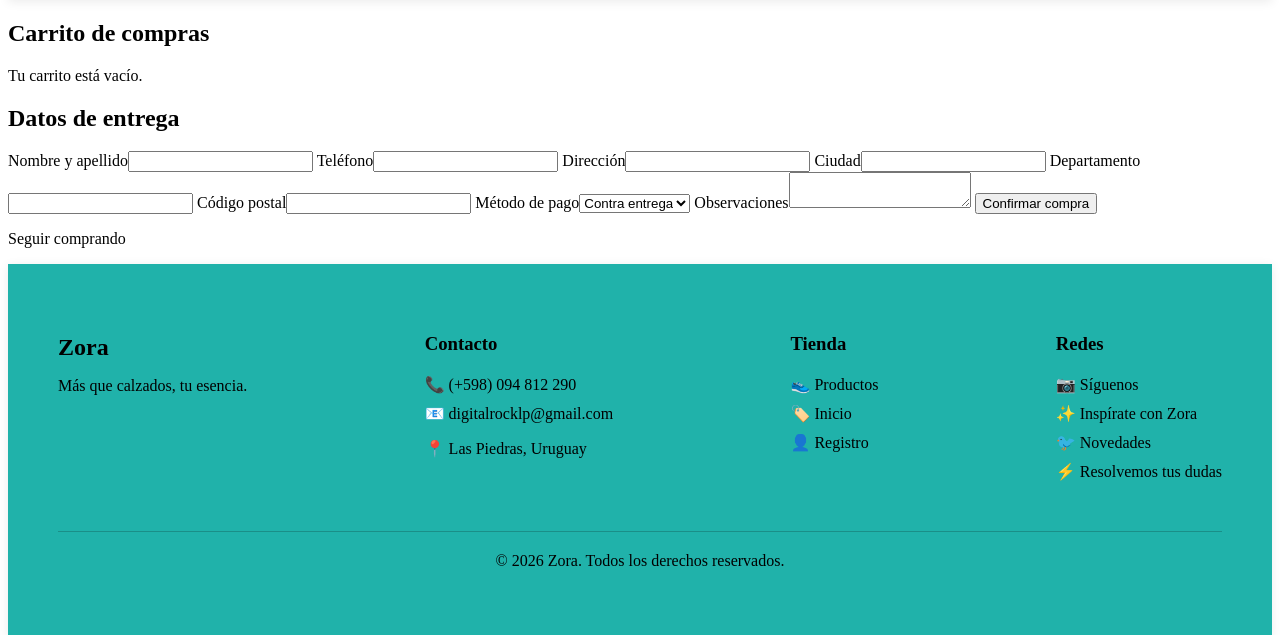
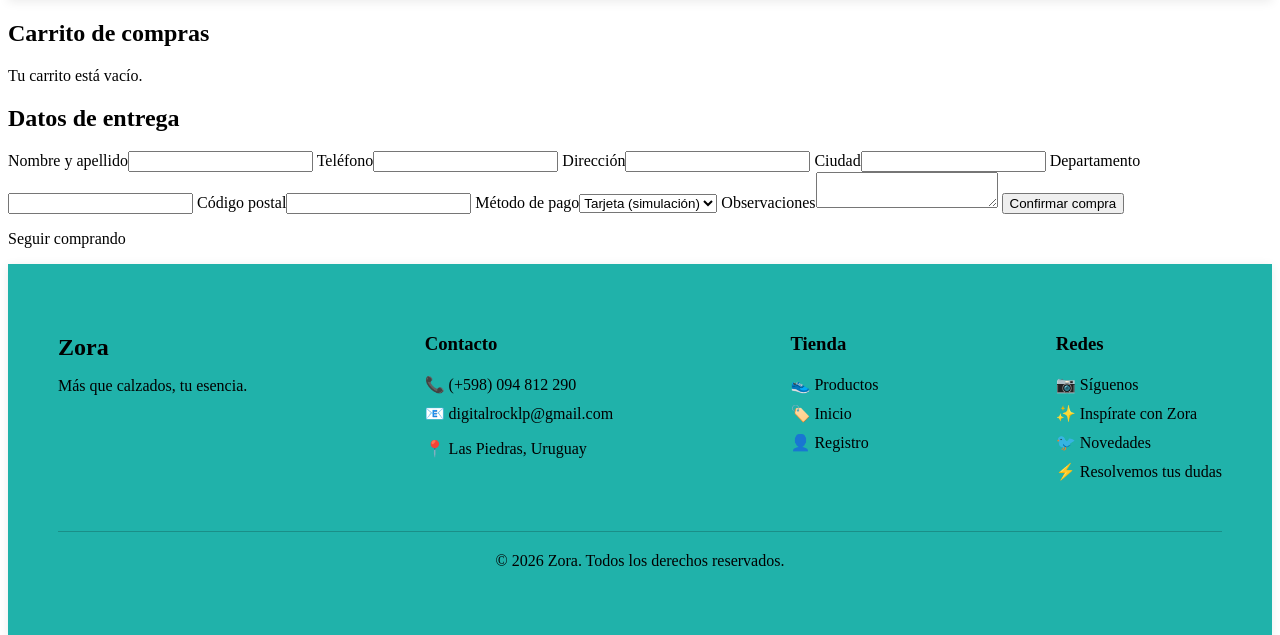
Before and after one commit to luisfernandez2009/ProyectoFinal-Zora, a PHP site: page /views/paginas/carrito.php in a window 1280 px wide. Shown: the part 75-710 px from the top of the page. Run offline with PHP 8.4, Linux system fonts and the light colour scheme.

Commit message:
Usar pago simulado en el checkout

```diff
--- a/views/paginas/carrito.php
+++ b/views/paginas/carrito.php
@@ -14,7 +14,7 @@
         <label for="ciudad_entrega">Ciudad</label><input id="ciudad_entrega" name="ciudad_entrega" required maxlength="100">
         <label for="departamento_entrega">Departamento</label><input id="departamento_entrega" name="departamento_entrega" required maxlength="100">
         <label for="codigo_postal">Código postal</label><input id="codigo_postal" name="codigo_postal" maxlength="20">
-        <label for="metodo_pago">Método de pago</label><select id="metodo_pago" name="metodo_pago"><option value="Contra entrega">Contra entrega</option><option value="Transferencia">Transferencia</option></select>
+        <label for="metodo_pago">Método de pago</label><select id="metodo_pago" name="metodo_pago"><option value="Tarjeta (simulación)">Tarjeta (simulación)</option></select>
         <label for="observaciones">Observaciones</label><textarea id="observaciones" name="observaciones" maxlength="1000"></textarea>
         <button type="submit" id="confirmarCompra">Confirmar compra</button>
     </form>
```
